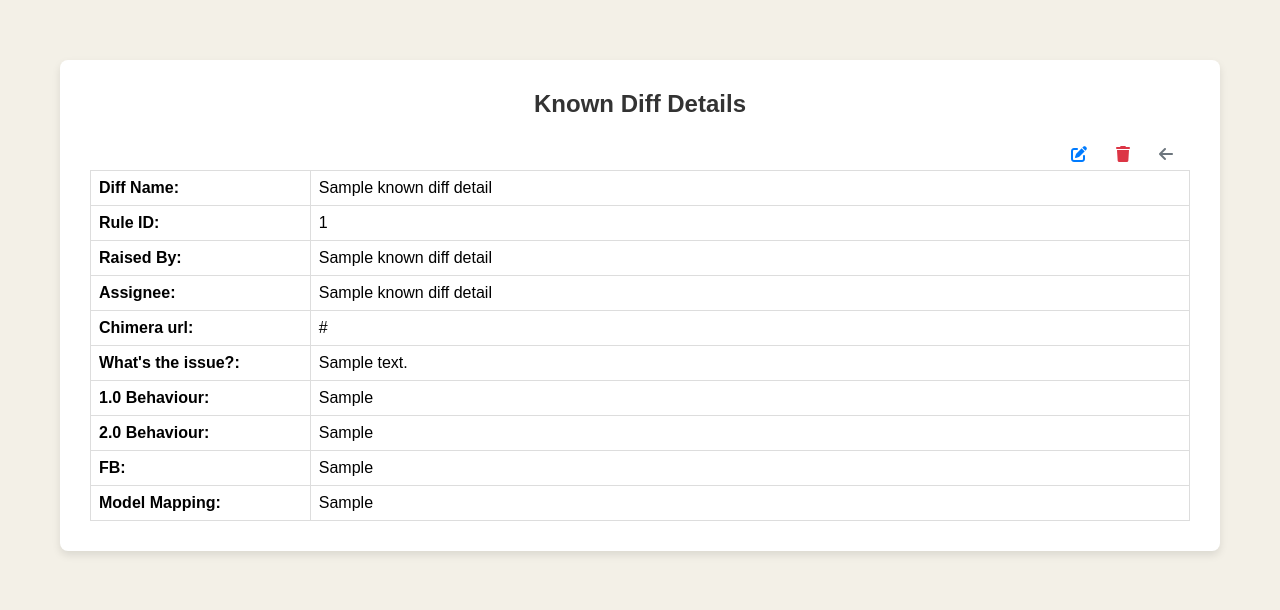
After one commit to mohan277/known-diff-automation, a Django app: template templates/detail_known_diff.html in a window 1280 px wide. The commit adds this page. Shown: the top 610 px of the page. Run offline with Django 4.2, Linux system fonts and the light colour scheme; the template is opened without the code that fills it: most values are stand-ins (such as "Sample title", 1, 10 or a date in 2020).

Commit message:
created details page

```diff
--- a/diff_patterns/urls.py
+++ b/diff_patterns/urls.py
@@ -1,12 +1,13 @@
 from django.urls import path
 
-from .views import CreateKnownDiffAPIView, ListKnownDiffAPIView
+from .views import CreateKnownDiffAPIView, ListKnownDiffAPIView, \
+    DetailKnownDiffAPIView
 
 
 urlpatterns = [
     path('list-known-diff/', ListKnownDiffAPIView.as_view(), name='list_known_diff'),
     path('create-known-diff/', CreateKnownDiffAPIView.as_view(), name='create_known_diff'),
-    # path('recipe/<int:pk>/', DetailRecipeAPIView.as_view(), name='detail_recipe'),
+    path('known-diff/<int:pk>/', DetailKnownDiffAPIView.as_view(), name='detail_known_diff'),
     # path('edit-recipe/<int:pk>/', EditRecipeAPIView.as_view(), name='edit_recipe'),
     # path("delete-recipe/<int:pk>/", DeleteRecipeAPIView.as_view(), name="delete_recipe"),
 
--- /dev/null
+++ b/templates/detail_known_diff.html
@@ -0,0 +1,163 @@
+<!DOCTYPE html>
+<html lang="en">
+<head>
+    <meta charset="UTF-8">
+    <meta name="viewport" content="width=device-width, initial-scale=1.0">
+    <link rel="stylesheet" href="https://cdnjs.cloudflare.com/ajax/libs/font-awesome/6.4.2/css/all.min.css">
+
+    <title>Detail Page</title>
+
+    <style>
+        body {
+            font-family: Arial, sans-serif;
+            background-color: #f3f0e7;
+            margin: 0;
+            padding: 10px;
+        }
+        header {
+            background-color: white;
+            color: black;
+            padding: 10px;
+            text-align: center;
+            border-radius: 8px;
+        }
+        .card {
+            background-color: #fff;
+            border-radius: 8px;
+            box-shadow: 0 4px 8px rgba(0, 0, 0, 0.1);
+            margin-top: 20px;
+            margin: 50px;
+            padding: 10px;
+        }
+        .card-content {
+            padding: 20px;
+        }
+        .card h2 {
+            margin-top: 0;
+            margin-bottom: 0px;
+            color: #333;
+        }
+        .card p {
+            color: #666;
+            width: 100%;
+            margin-top: 5px;
+        }
+        .heading {
+            padding-left: 20px;
+        }
+        table {
+            font-family: arial, sans-serif;
+            border-collapse: collapse;
+            width: 100%;
+            background-color: #ffffff;
+        }
+        td {
+            border: 1px solid #dddddd;
+            padding: 8px;
+        }
+        .first-col {
+            width: 20%;
+            text-align: left;
+            font-weight: bold;
+        }
+        .action-buttons {
+            margin-top: 20px;
+            display: flex;
+            float: right;
+        }
+
+        .action-buttons a {
+            display: flex;
+            align-items: center;
+            padding: 8px 12px;
+            border-radius: 5px;
+            text-decoration: none;
+            font-size: 16px;
+        }
+        .action-buttons i {
+            margin-right: 5px;
+        }
+        .btn-primary {
+            color: #007bff;
+            background-color: white;
+        }
+        .btn-danger {
+            color: #dc3545;
+            background-color: white;
+        }
+        .btn-secondary {
+            background-color: white;
+            color: #6c757d;
+        }
+        .btn-primary:hover, .btn-danger:hover, .btn-secondary:hover {
+            opacity: 0.8;
+        }
+    </style>
+</head>
+<body>
+    <div class="card">
+        <div class="card-content">
+            <h2 style="text-align: center;">Known Diff Details</h2>
+            <div class="action-buttons">
+                <!-- Edit Button -->
+                <a href="" class="btn btn-primary" title="Edit">
+                    <i class="fa fa-edit"></i>
+                </a>
+                <!-- Delete Button -->
+                <a href="" class="btn btn-danger" title="Delete"
+                    onclick="return confirm('Are you sure you want to delete this item?');">
+                    <i class="fa fa-trash"></i>
+                </a>
+                <!-- Back Button -->
+                <a href="{% url 'list_known_diff' %}" class="btn btn-secondary" title="Back">
+                    <i class="fa fa-arrow-left"></i>
+                </a>
+            </div>
+            <table>
+                <tbody>
+                    <tr>
+                        <td class="first-col">Diff Name:</td>
+                        <td>{{known_diff_details.diff_name}}</td>
+                    </tr>
+                    <tr>
+                        <td class="first-col">Rule ID:</td>
+                        <td>{{known_diff_details.rule_id}}</td>
+                    </tr>
+                    <tr>
+                        <td class="first-col">Raised By:</td>
+                        <td>{{known_diff_details.raised_by_name}}</td>
+                    </tr>
+                    <tr>
+                        <td class="first-col">Assignee:</td>
+                        <td>{{known_diff_details.assigned_to_name}}</td>
+                    </tr>
+                    <tr>
+                        <td class="first-col">Chimera url:</td>
+                        <td>{{known_diff_details.diff_url}}</td>
+                    </tr>
+                    <tr>
+                        <td class="first-col">What's the issue?:</td>
+                        <td>{{known_diff_details.issue_description}}</td>
+                    </tr>
+                    <tr>
+                        <td class="first-col">1.0 Behaviour:</td>
+                        <td>{{known_diff_details.behaviour1}}</td>
+                    </tr>
+                    <tr>
+                        <td class="first-col">2.0 Behaviour:</td>
+                        <td>{{known_diff_details.behaviour2}}</td>
+                    </tr>
+                    <tr>
+                        <td class="first-col">FB:</td>
+                        <td>{{known_diff_details.fb}}</td>
+                    </tr>
+                    <tr>
+                        <td class="first-col">Model Mapping:</td>
+                        <td>{{known_diff_details.model_mapping}}</td>
+                    </tr>
+                </tbody>
+            </table>
+        </div>
+    </div>
+</body>
+</html>
```
Also changed, not shown: diff_patterns/views.py (+23 -16 lines), templates/detail_recipe.html (deleted, +0 -117 lines), templates/list_known_diff.html (+37 -104 lines).
